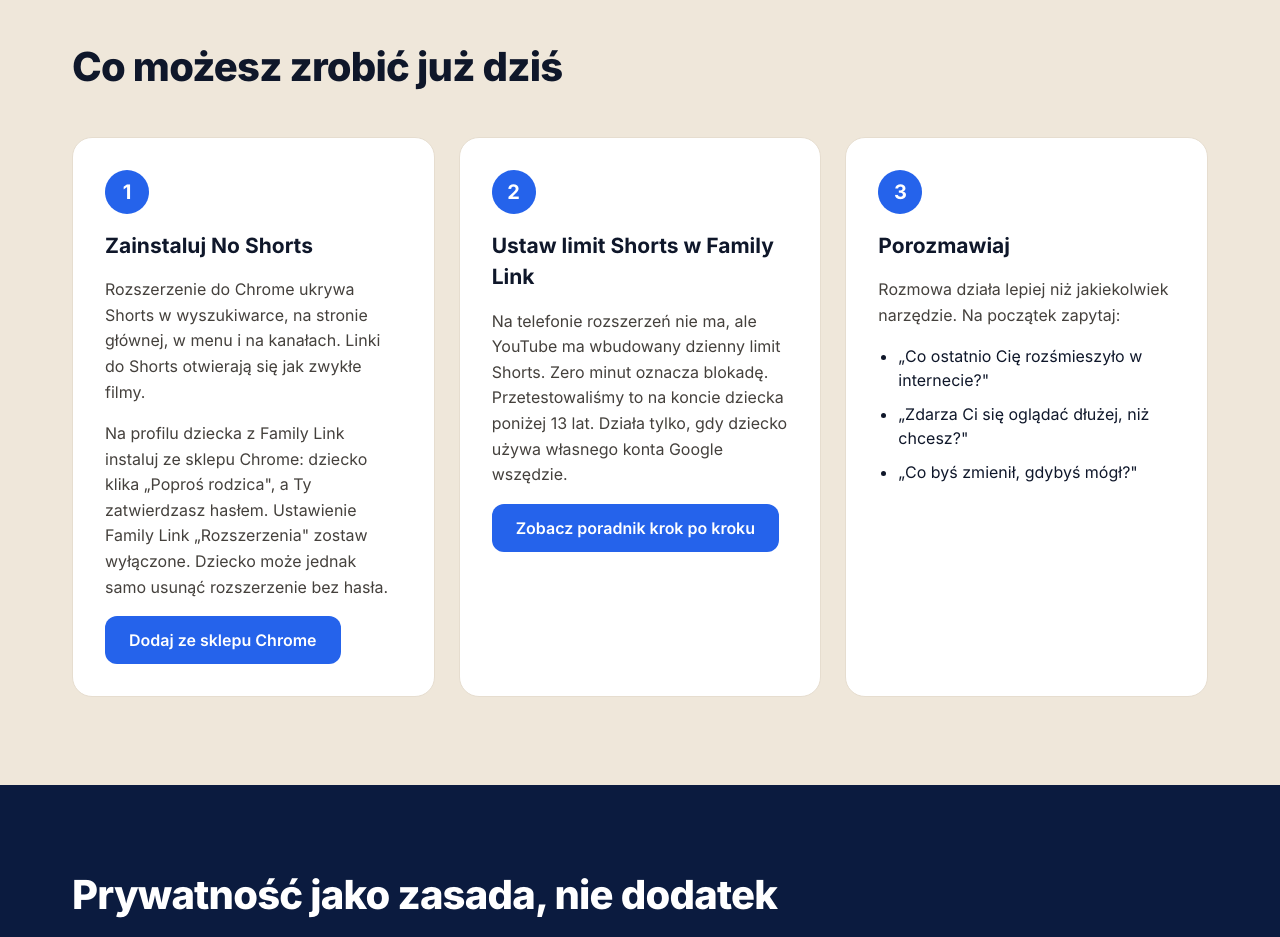
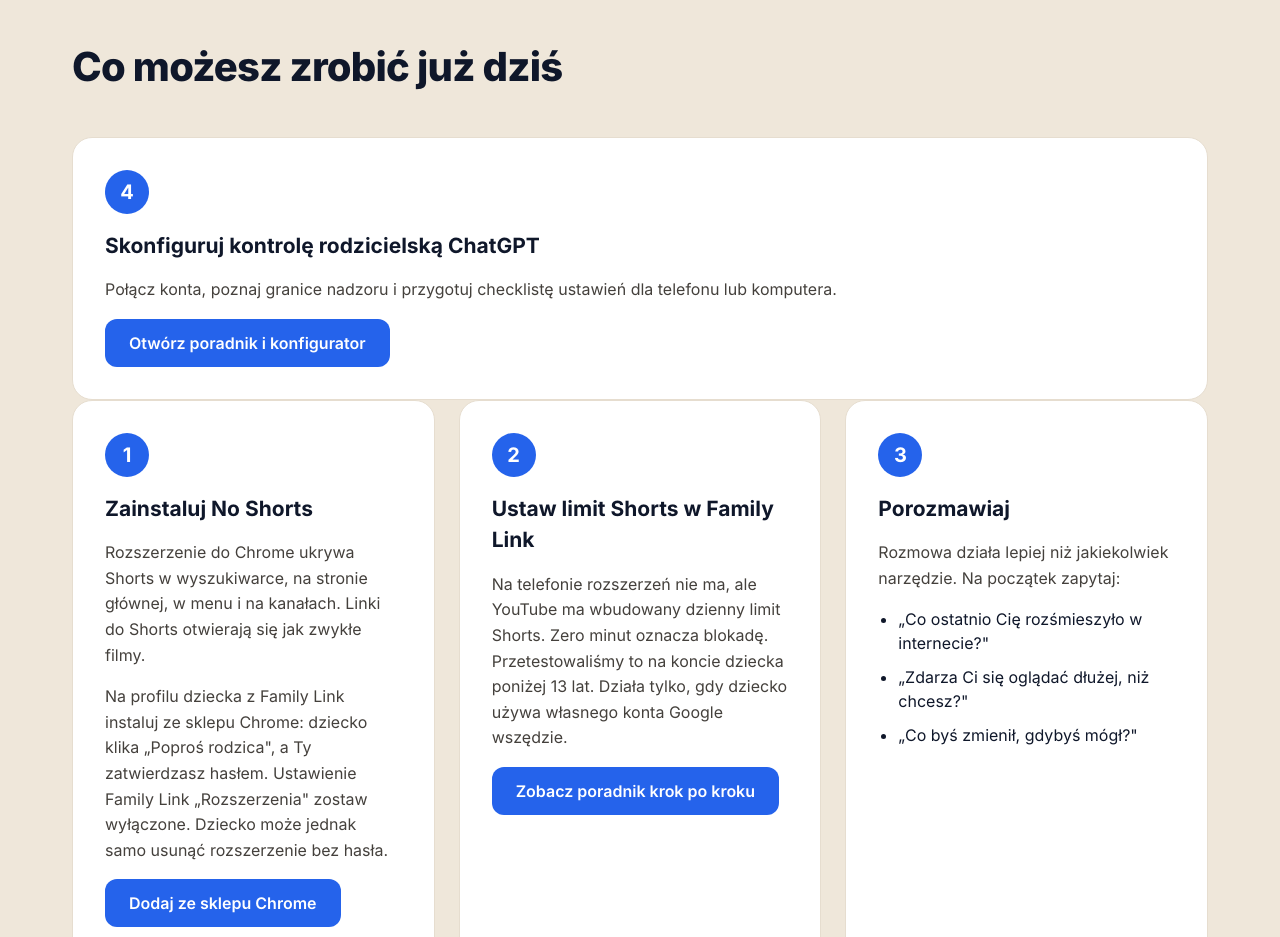
Before and after one commit to safenest-oss/safenest-oss.github.io, a plain HTML site: page pl/index.html in a window 1280 px wide. Shown: the part 2600-3537 px from the top of the page. Drawn offline with Linux system fonts and the light colour scheme.

Commit message:
feat: link ChatGPT parent guide from Polish landing page

```diff
--- a/pl/index.html
+++ b/pl/index.html
@@ -90,6 +90,7 @@
 
 <section id="dzialaj" class="alt"><div class="wrap">
 <div class="section-head wide"><h2>Co możesz zrobić już dziś</h2></div>
+<div class="grid"><div class="card"><div class="num">4</div><h3>Skonfiguruj kontrolę rodzicielską ChatGPT</h3><p>Połącz konta, poznaj granice nadzoru i przygotuj checklistę ustawień dla telefonu lub komputera.</p><a class="btn" href="/pl/poradniki/kontrola-rodzicielska-chatgpt/">Otwórz poradnik i konfigurator</a></div></div>
 <div class="grid">
 <div class="card"><div class="num">1</div><h3>Zainstaluj No Shorts</h3>
 <p>Rozszerzenie do Chrome ukrywa Shorts w wyszukiwarce, na stronie głównej, w menu i na kanałach. Linki do Shorts otwierają się jak zwykłe filmy.</p>
```
